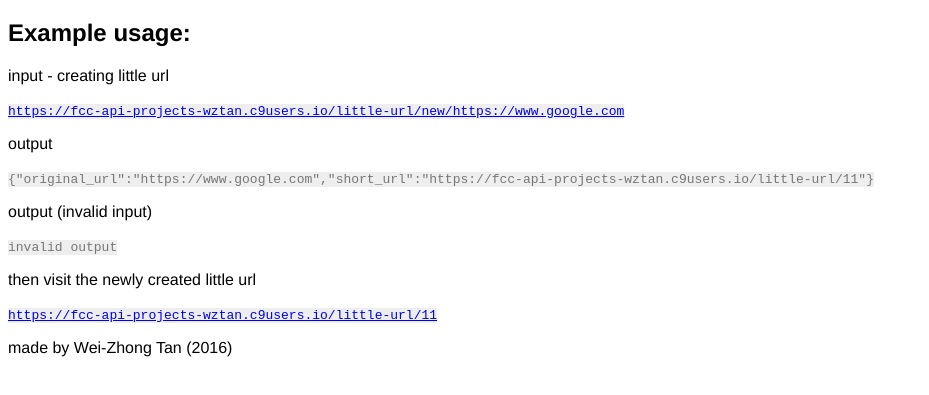
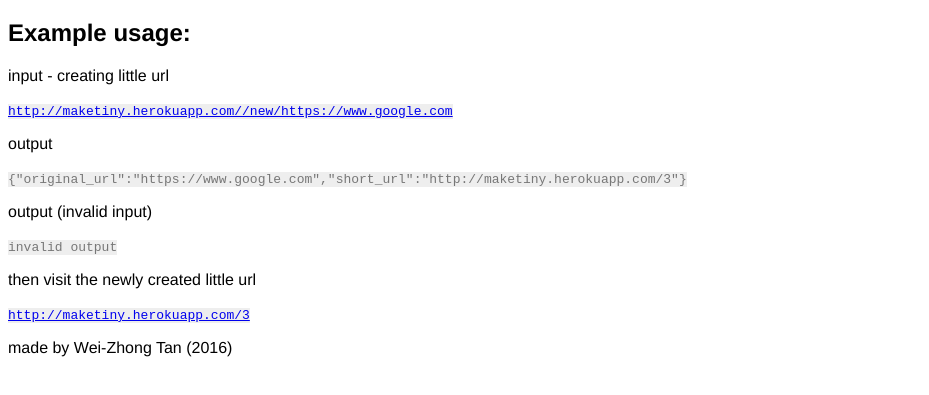
Before and after one commit to weizhongtan/little-url, a website: page public/index.html in a window 1280 px wide. Shown: the part 61-456 px from the top of the page, without its empty margins (0-929 px from the left). Drawn offline with Linux system fonts and the light colour scheme.

Commit message:
changed html to fit the new domain at heroku

```diff
--- a/public/index.html
+++ b/public/index.html
@@ -8,14 +8,14 @@
         <h1>Welcome to the URL Shortening Microservice.</h1>
         <h2>Example usage:</h2>
         <p>input - creating little url</p>
-        <code><a href="https://fcc-api-projects-wztan.c9users.io/little-url/new/https://www.google.com">https://fcc-api-projects-wztan.c9users.io/little-url/new/https://www.google.com</a></code>
+        <code><a href="http://maketiny.herokuapp.com/">http://maketiny.herokuapp.com//new/https://www.google.com</a></code>
         <br>
         <p>output</p>
-        <code>{"original_url":"https://www.google.com","short_url":"https://fcc-api-projects-wztan.c9users.io/little-url/11"}</code>
+        <code>{"original_url":"https://www.google.com","short_url":"http://maketiny.herokuapp.com/3"}</code>
         <p>output (invalid input)</p>
         <code>invalid output</code>
         <p>then visit the newly created little url</p>
-        <code><a href="https://fcc-api-projects-wztan.c9users.io/little-url/11">https://fcc-api-projects-wztan.c9users.io/little-url/11</a></code>
+        <code><a href="http://maketiny.herokuapp.com/3">http://maketiny.herokuapp.com/3</a></code>
         <p>made by Wei-Zhong Tan (2016)</p>
     </body>
 </html>
```
Also changed, not shown: 1 other file.
